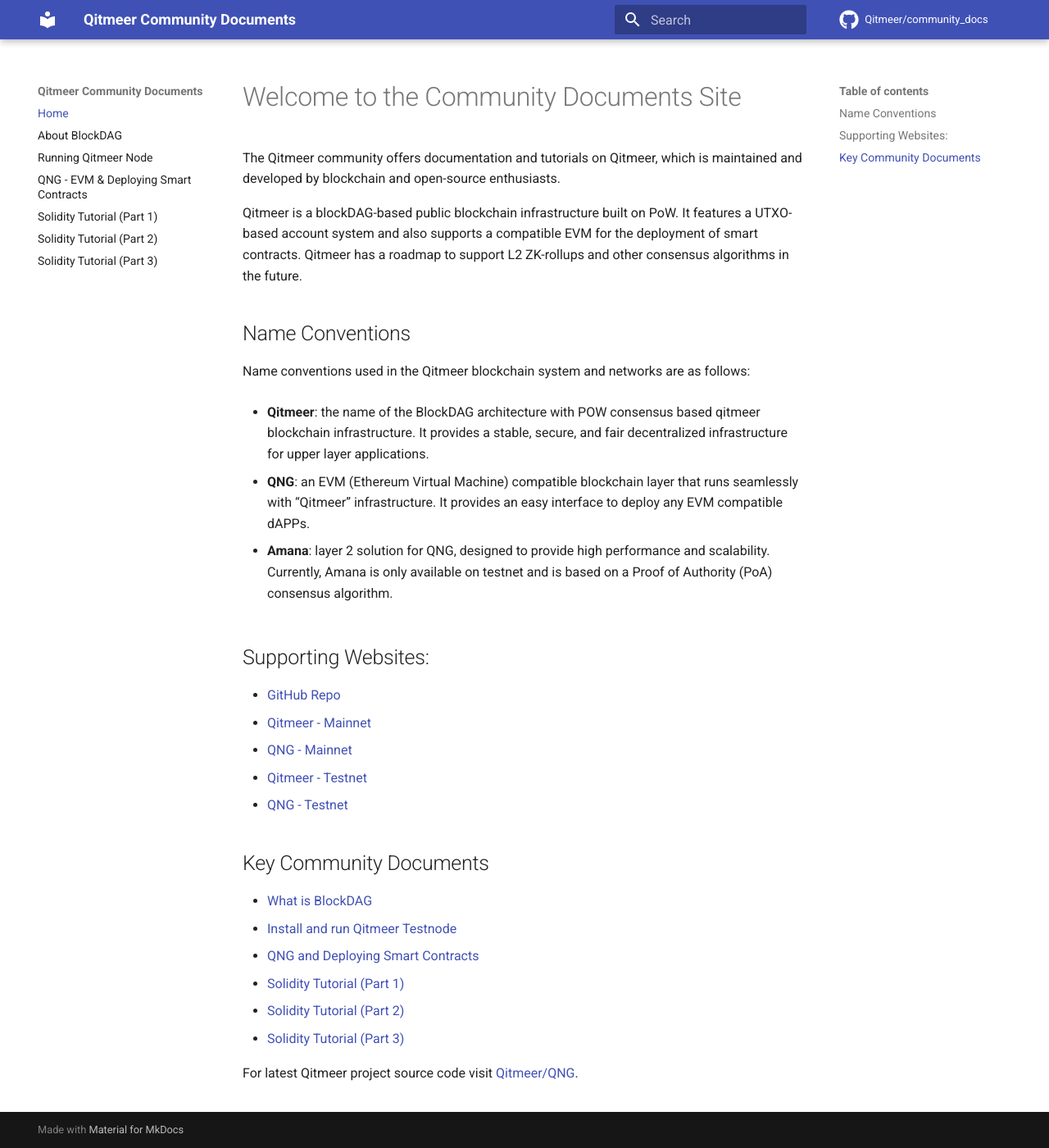
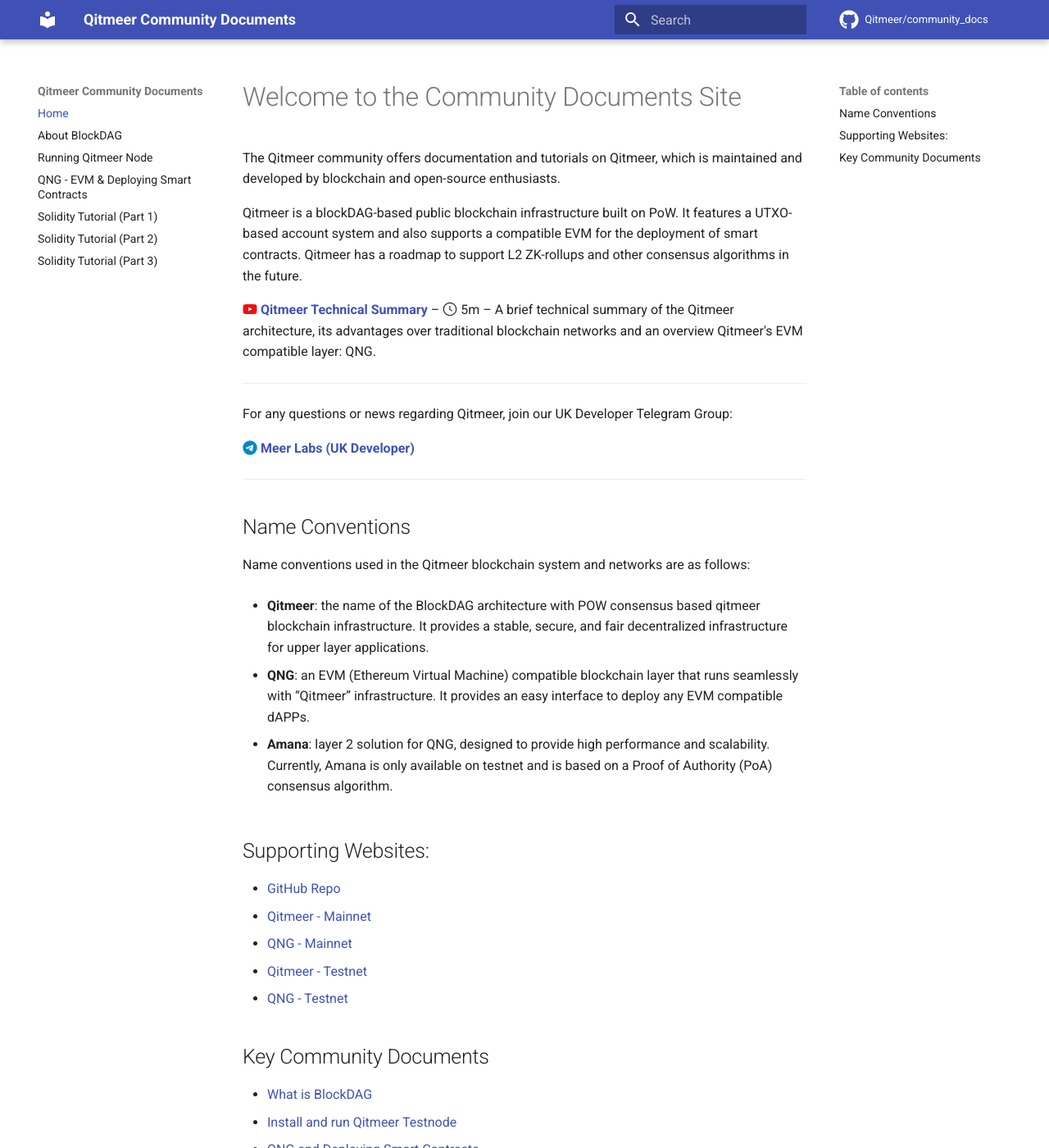
Before and after one commit to Qitmeer/community_docs, an MkDocs documentation site: the page built from docs/index.md, in a window 1280 px wide and 1400 px high. Shown: the whole window at 82% size. Built offline with MkDocs 1.6.1 and Material for MkDocs 9.7.7, drawn with Linux system fonts in a browser that asks for light colours; comment, search, counter and statistics services are not loaded.

Commit message:
Add video and social links

```diff
--- a/docs/index.md
+++ b/docs/index.md
@@ -2,6 +2,22 @@
 The Qitmeer community offers documentation and tutorials on Qitmeer, which is maintained and developed by blockchain and open-source enthusiasts.
 
 Qitmeer is a blockDAG-based public blockchain infrastructure built on PoW. It features a UTXO-based account system and also supports a compatible EVM for the deployment of smart contracts. Qitmeer has a roadmap to support L2 ZK-rollups and other consensus algorithms in the future.
+
+:fontawesome-brands-youtube:{ style="color: #EE0F0F" }
+__[Qitmeer Technical Summary]__ – :octicons-clock-24:
+5m – A brief technical summary of the Qitmeer architecture, its advantages over traditional blockchain networks and an overview Qitmeer's EVM compatible layer: QNG.
+
+  [Qitmeer Technical Summary]: https://www.youtube.com/watch?v=4ywA7ROgTas
+
+
+---
+
+For any questions or news regarding Qitmeer, join our UK Developer Telegram Group:
+
+:fontawesome-brands-telegram:{ style="color: #0088cc" }[ **Meer Labs (UK Developer)** ](https://t.me/+L5nExcssmOxjZTc0)
+
+---
+
 
 ## Name Conventions
 
--- a/mkdocs.yml
+++ b/mkdocs.yml
@@ -17,9 +17,22 @@
   name: material
   icon:
     repo: fontawesome/brands/github
+  features:
+    - navigation.footer
+
+
+extra:
+  social:
+    - icon: fontawesome/brands/telegram
+      link: https://t.me/+L5nExcssmOxjZTc0
+
 
 
 markdown_extensions:
+  - attr_list
+  - pymdownx.emoji:
+      emoji_index: !!python/name:materialx.emoji.twemoji
+      emoji_generator: !!python/name:materialx.emoji.to_svg
   - pymdownx.highlight:
       anchor_linenums: true
       line_spans: __span
```
